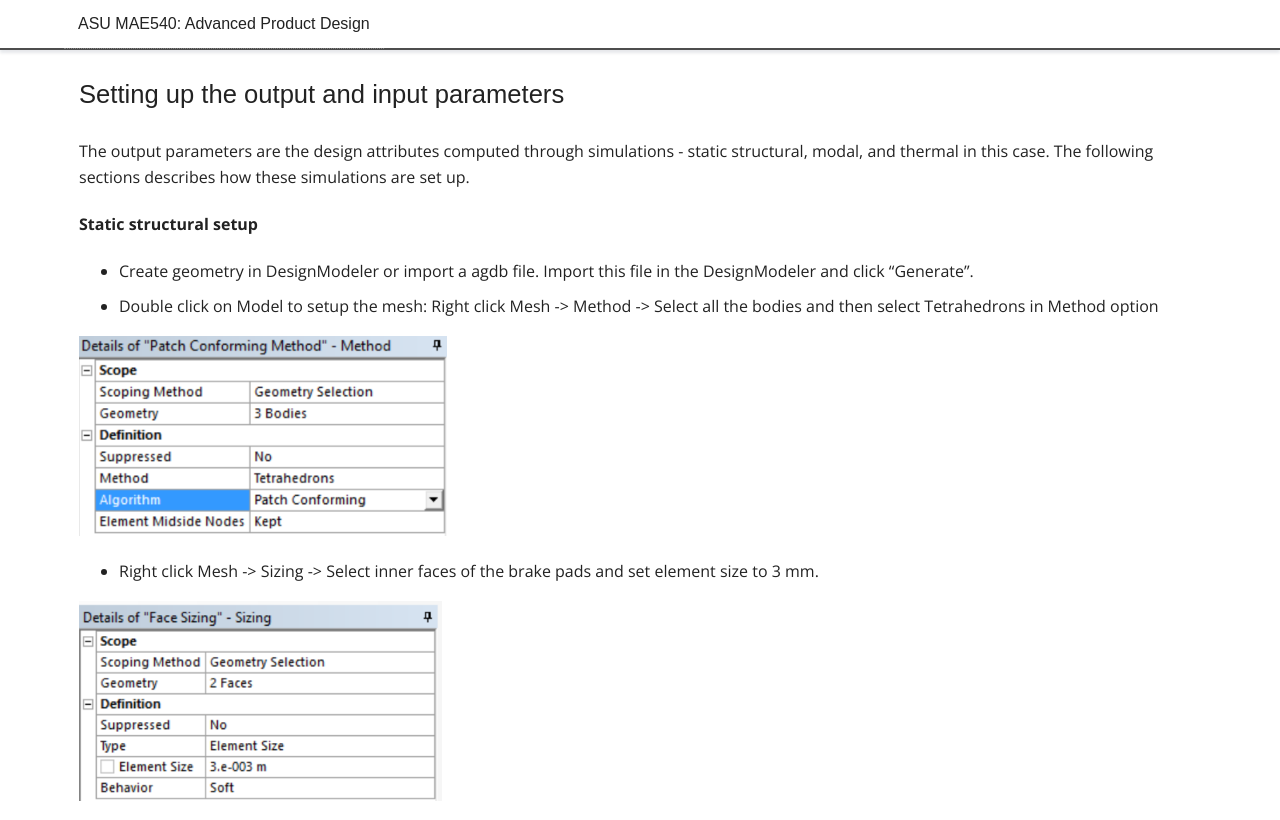
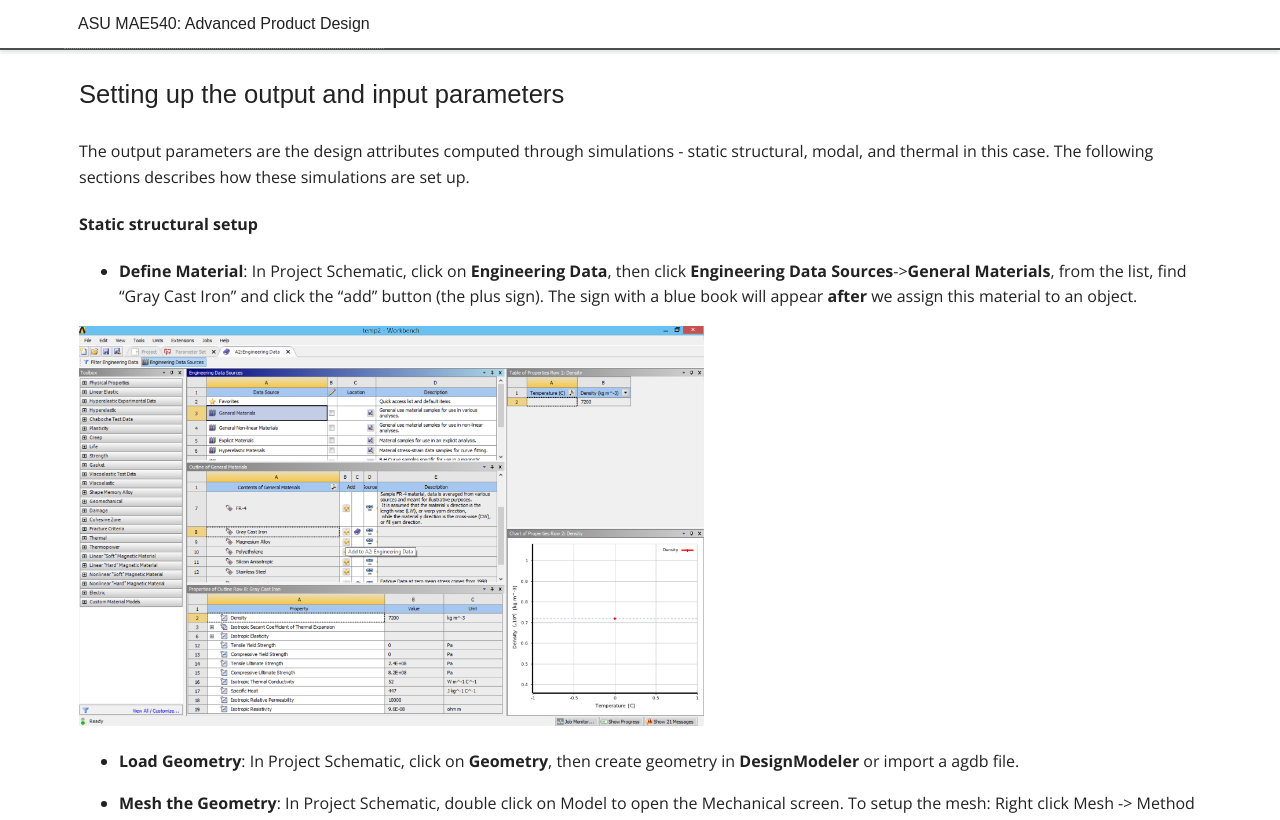
Before and after one commit to DesignInformaticsLab/DesignInformaticsLab.github.io, a Jekyll site: the page built from _posts/teaching/productdesign/2016-11-20-ansys.md, in a window 1280 px wide and 1400 px high, scrolled down 1151 px. Shown: the top 820 px of the window. Built offline with Jekyll 4.4.1, drawn with Linux system fonts in a browser that asks for light colours; some web fonts are replaced; some of the changed text lies outside the part shown.

Commit message:
fixing ansys tutorial

```diff
--- a/_posts/teaching/productdesign/2016-11-20-ansys.md
+++ b/_posts/teaching/productdesign/2016-11-20-ansys.md
@@ -58,37 +58,67 @@ The output parameters are the design attributes computed through simulations - s
 in this case. The following sections describes how these simulations are set up.
 
 #### Static structural setup
- * Create geometry in DesignModeler or import a agdb file. Import this file in the DesignModeler and click "Generate".
- * Double click on Model to setup the mesh: Right click Mesh -> Method -> Select all the bodies and then select Tetrahedrons in Method option
+ * **Define Material**: In Project Schematic, click on **Engineering Data**,
+ then click **Engineering Data Sources**->**General Materials**, from the list, find "Gray Cast Iron" and click
+ the "add" button (the plus sign). The sign with a blue book will appear **after** we assign this material to
+  an object.
+
+ <img src="/_images/tutorial_ansys/material.png" alt="Drawing" style="height: 400px;"/>
+
+ * **Load Geometry**: In Project Schematic, click on **Geometry**, then create geometry in **DesignModeler**
+  or import a agdb file.
+
+ * **Mesh the Geometry**: In Project Schematic, double click on Model to open the Mechanical screen.
+ To setup the mesh: Right click Mesh -> Method -> Select all the bodies and
+ then select Tetrahedrons in Method option
 
  <img src="/_images/tutorial_ansys/structural.png" alt="Drawing" style="height: 200px;"/>
 
  * Right click Mesh -> Sizing -> Select inner faces of the brake pads and set element size to 3 mm.
+ This is because the pad is relatively thin, and has higher stress concentration than other places. Therefore
+finer mesh will give us more accurate simulation result.
 
  <img src="/_images/tutorial_ansys/structural2.png" alt="Drawing" style="height: 200px;"/>
 
- * Right click Static Structural -> Insert -> Rotational Velocity -> Set 250 rad/s to the y-axis of the brake disk
+ * **Assign Material**: Still in the Mechanical screen, notice the two parts under **Geometry** in the outline window.
+ These are the brake disk and the brake pads. Assign material types by clicking on each, and go to
+ the **Details** window below the outline, find **Material**->**Assignment**, choose Gray Cast Iron for the disk,
+ and Structural Steel for the pads.
+
+ <img src="/_images/tutorial_ansys/material2.png" alt="Drawing" style="height: 300px;"/>
+ <img src="/_images/tutorial_ansys/material3.png" alt="Drawing" style="height: 300px;"/>
+
+ * **Define Boundary Conditions**: Right click Static Structural -> Insert -> Rotational Velocity ->
+ Set 250 rad/s to the y-axis of the brake disk.
 
  <img src="/_images/tutorial_ansys/structural3.png" alt="Drawing" style="height: 300px;"/>
  <img src="/_images/tutorial_ansys/structural31.png" alt="Drawing" style="height: 300px;"/>
 
- * Right click Static Structural -> Insert -> Pressure -> Enter the values as shown by selecting the outer brake pad faces. Do this for each outer brake pad face.
+ * Right click on Connections, create a Joint. Set up the joint as shown below.
+
+  <img src="/_images/tutorial_ansys/joint.png" alt="Drawing" style="height: 300px;"/>
+
+ * Right click Static Structural -> Insert -> Pressure -> Enter the values as shown by selecting
+ the outer brake pad faces. Do this for each outer brake pad face.
 
  <img src="/_images/tutorial_ansys/structural4.png" alt="Drawing" style="height: 200px;"/>
 
- * Right click Static Structural -> Insert -> Displacement -> Fix x- and z-axis displacement of all the faces of brake pads
+ * Click on Connections->Contacts in the outline window, and right click to add **Manual Contact Region**.
+ Set up a frictional contact as shown below. Do this for both contact regions between the pads and the disk.
+
+  <img src="/_images/tutorial_ansys/contact.png" alt="Drawing" style="height: 300px;"/>
+
+ * Right click Static Structural -> Insert -> Displacement -> Fix x- and z-axis displacement of all the
+ faces of brake pads
 
  <img src="/_images/tutorial_ansys/structural5.png" alt="Drawing" style="height: 300px;"/>
-
- * Right click Static Structural -> Insert -> Displacement -> Fix y-axis displacement of all the faces of brake disk
-
- <img src="/_images/tutorial_ansys/structural51.png" alt="Drawing" style="height: 300px;"/>
- <img src="/_images/tutorial_ansys/structural52.png" alt="Drawing" style="height: 300px;"/>
-
 
  * Select the desired output values and solve by right clicking on Solution and hitting Solve. Set Equivalent von-Mises stress as output parameter.
 
  <img src="/_images/tutorial_ansys/structural6.png" alt="Drawing" style="height: 400px;"/>
+
+ * Note that the solution is sensitive to various settings, including mesh size, nonlinear and thermal strain effects of the chosen
+ materials, and whether large deflection is considered.
 
 #### Modal setup
  * Drag Modal Analysis box on the Geometry of Static Structural box. Same geometry and mesh settings as discussed earlier.
```
Also changed, not shown: _images/tutorial_ansys/contact.png (added), _images/tutorial_ansys/joint.png (added), _images/tutorial_ansys/material.png (added), _images/tutorial_ansys/material2.png (added), _images/tutorial_ansys/material3.png (added).
